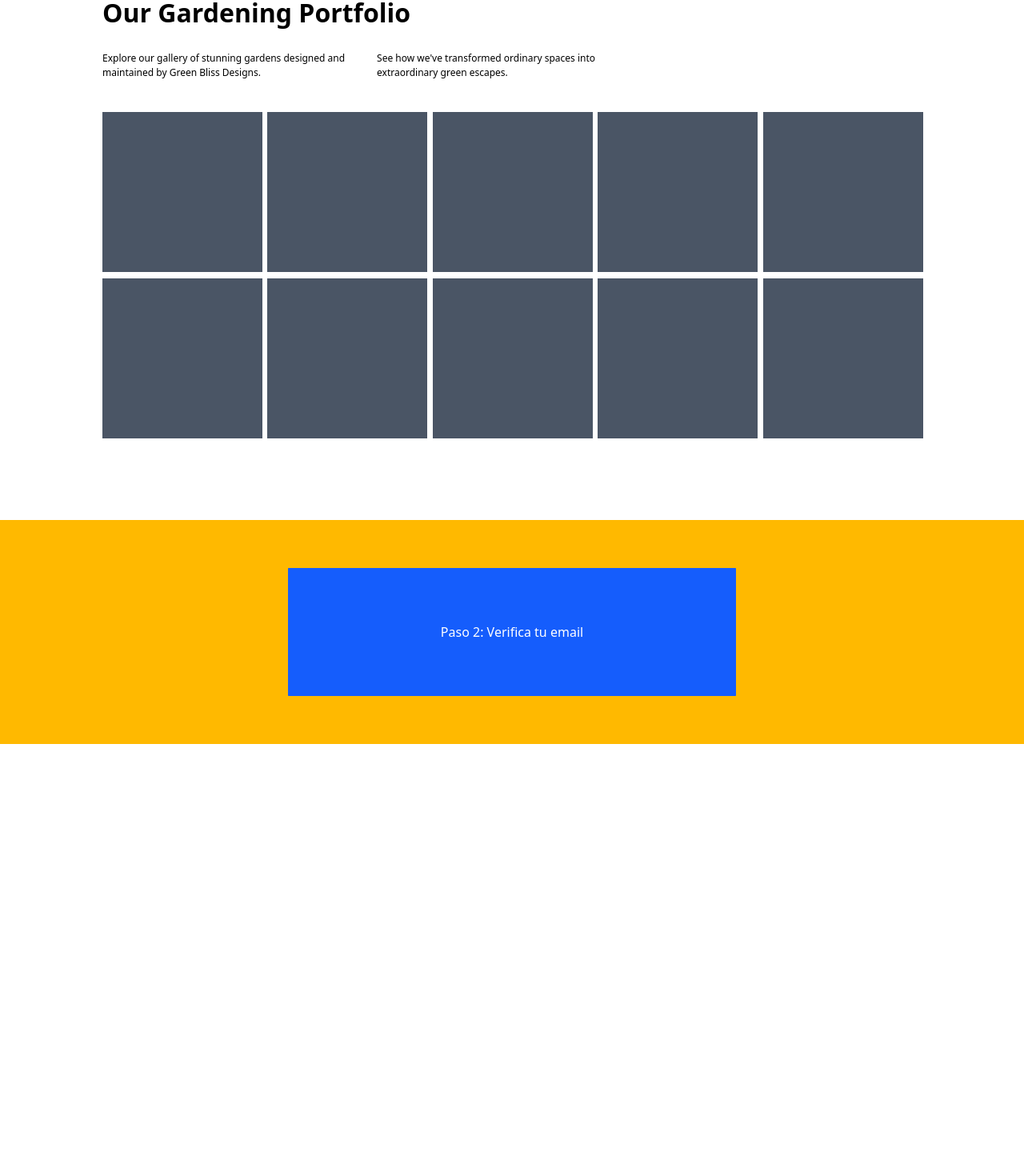
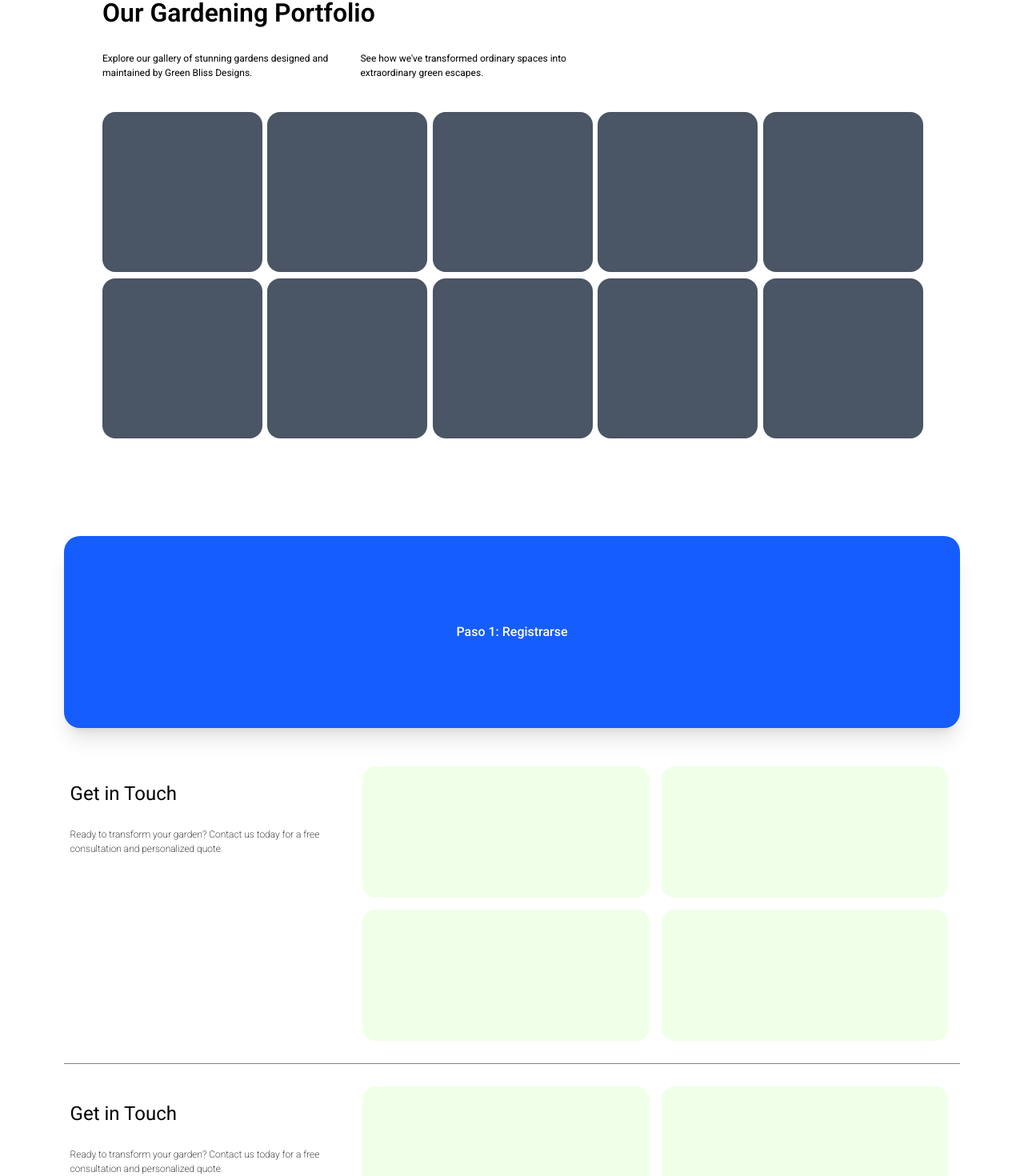
Before and after one commit to Bofi1/react-landscaping, a React (Vite) app: page / in a window 1280 px wide. Shown: the part 1630-3100 px from the top of the page at 80% size. Before the commit the page ends 2820 px from the top, so only its background shows below. Built offline with nearby package versions, Linux system fonts and the light colour scheme.

Commit message:
fifth page

```diff
--- a/src/App.jsx
+++ b/src/App.jsx
@@ -3,6 +3,7 @@ import FirstPage from "./pages/FirstPage";
 import SecondPage from "./pages/SecondPage";
 import ThirdPage from "./pages/ThirdPage";
 import FourthPage from "./pages/FourthPage";
+import FifthPage from "./pages/FifthPage";
 
 function App() {
   return (
@@ -12,6 +13,8 @@ function App() {
       <SecondPage />
       <ThirdPage />
       <FourthPage />
+      <FifthPage />
+      <FifthPage />
     </>
   );
 }
--- a/src/components/NavBar.jsx
+++ b/src/components/NavBar.jsx
@@ -3,7 +3,7 @@ import arrow from "../img/arrow.svg";
 function NavBar() {
   return (
     <div className="flex w-[100%] bg-white justify-center absolute top-0">
-      <nav className="w-[1280rem] flex  justify-between items-center font-['Roboto'] py-[18rem]">
+      <nav className="w-[1400rem] flex  justify-between items-center font-['Roboto'] py-[18rem]">
         <ul className="flex ">
           <li className="mr-[25rem] text-[15rem]">Home</li>
           <li className="mr-[25rem] text-[15rem]">Services</li>
--- a/src/components/comentarios.jsx
+++ b/src/components/comentarios.jsx
@@ -22,7 +22,7 @@ const FadeOneByOne = () => {
         setCurrentIndex((prev) => (prev + 1) % contents.length);
         setFade(true); // inicia el fade in
       }, 500);
-    }, 2500);
+    }, 3500);
 
     return () => clearInterval(interval);
   }, []);
@@ -32,7 +32,7 @@ const FadeOneByOne = () => {
       {contents.map((text, i) => (
         <div
           key={i}
-          className={`w-[700rem] h-[200rem] bg-blue-600 rounded-2xl text-white text-center flex items-center justify-center absolute transition-opacity duration-500 px-4 text-[20rem] font-medium ${
+          className={`w-[1400rem] h-[300rem] bg-blue-600 rounded-[20px] text-white shadow-xl text-center flex items-center justify-center absolute transition-opacity duration-500 px-4 text-[20rem] font-medium ${
             i === currentIndex
               ? fade
                 ? "opacity-100"
--- a/src/index.css
+++ b/src/index.css
@@ -7,5 +7,6 @@ html {
 @media (max-width: 1680px) {
   html {
     font-size: 0.8px;
+    font-family: "Roboto";
   }
 }
--- /dev/null
+++ b/src/pages/FifthPage.jsx
@@ -0,0 +1,35 @@
+function FifthPage() {
+  return (
+    <div className="flex h-[50vh] justify-center">
+      <div className="w-[1400rem] flex justify-center items-center border-b-[1rem] border-[gray]">
+        <div className=" w-[448rem] h-[448rem]">
+          <p className="text-[30rem] mb-[30rem] pt-[30rem]">Get in Touch</p>
+          <p className="text-[15rem] font-extralight">
+            Ready to transform your garden? Contact us today for a free
+            consultation and personalized quote.
+          </p>
+        </div>
+        <div className="w-[933rem] h-[448rem] grid grid-cols-2 grid-rows-2">
+          <div className="bg-[#F0FFE8] w-[448rem] h-[205rem] self-center justify-self-center rounded-[20rem]"></div>
+          <div className="bg-[#F0FFE8] w-[448rem] h-[205rem] self-center justify-self-center rounded-[20rem]"></div>
+          <div className="bg-[#F0FFE8] w-[448rem] h-[205rem] self-center justify-self-center rounded-[20rem]"></div>
+          <div className="bg-[#F0FFE8] w-[448rem] h-[205rem] self-center justify-self-center rounded-[20rem]"></div>
+        </div>
+
+        {/* <div className="bg-[#F0FFE8] w-[500rem] h-[250rem] self-center justify-self-center rounded-[20rem] px-[60rem] flex flex-col justify-center ">
+          <p className="text-[22rem] font-semibold mb-[20rem]">
+            General Inquieries
+          </p>
+          <p className="text-[18rem]">
+            info@greenblissdesigns.com <br /> +1 (555) 123-4567
+          </p>
+        </div>
+        <div className="bg-[#F0FFE8] w-[500rem] h-[250rem] self-center justify-self-center rounded-[20rem]"></div>
+        <div className="bg-[#F0FFE8] w-[500rem] h-[250rem] self-center justify-self-center rounded-[20rem]"></div>
+        <div className="bg-[#F0FFE8] w-[500rem] h-[250rem] self-center justify-self-center rounded-[20rem]"></div> */}
+      </div>
+    </div>
+  );
+}
+
+export default FifthPage;
--- a/src/pages/FirstPage.jsx
+++ b/src/pages/FirstPage.jsx
@@ -8,7 +8,7 @@ import Carrousel from "../components/carrousel";
 function FirstPage() {
   return (
     <div className="bg-[#fafff7] text-[20rem] h-[100vh] flex justify-center items-center font-['Roboto']">
-      <div className="w-[1280rem] min-w-[1000rem]  grid grid-cols-2 grid-row-1 justify-between items-center">
+      <div className="w-[1400rem] min-w-[1000rem]  grid grid-cols-2 grid-row-1 justify-between items-center">
         <div className=" inline-block mr-[70rem] ">
           <p className="text-[18rem] text-[#83c778] font-semibold">
             YOUR DREAM GARDEN AWAITS
--- a/src/pages/FourthPage.jsx
+++ b/src/pages/FourthPage.jsx
@@ -2,7 +2,7 @@ import FadeOneByOne from "../components/comentarios";
 
 function FourthPage() {
   return (
-    <div className="w-full h-[35vh]  flex justify-center items-center mt-[100rem] bg-amber-400">
+    <div className="w-full h-[35vh]  flex justify-center items-center mt-[100rem]">
       <FadeOneByOne />
     </div>
   );
--- a/src/pages/SecondPage.jsx
+++ b/src/pages/SecondPage.jsx
@@ -13,12 +13,12 @@ function SecondPage() {
         </div>
 
         <div className="grid grid-cols-3 grid-rows-2 text-[100px] justify-center items-center">
-          <div className="w-[320rem] h-[320rem] bg-[white] border-r-[1rem] border-b-[1rem] border-[#e5e5e5]"></div>
-          <div className="w-[320rem] h-[320rem] bg-[white] border-r-[1rem] border-b-[1rem] border-[#e5e5e5]"></div>
-          <div className="w-[320rem] h-[320rem] bg-[white] border-b-[1rem] border-[#e5e5e5]"></div>
+          <div className="w-[320rem] h-[320rem] bg-[white] border-r-[1px] border-b-[1px] border-[#e5e5e5]"></div>
+          <div className="w-[320rem] h-[320rem] bg-[white] border-r-[1px] border-b-[1px] border-[#e5e5e5]"></div>
+          <div className="w-[320rem] h-[320rem] bg-[white] border-b-[1px] border-[#e5e5e5]"></div>
 
-          <div className="w-[320rem] h-[320rem] bg-[white] border-r-[1rem] border-[#e5e5e5]"></div>
-          <div className="w-[320rem] h-[320rem] bg-[white] border-r-[1rem] border-[#e5e5e5]"></div>
+          <div className="w-[320rem] h-[320rem] bg-[white] border-r-[1px] border-[#e5e5e5]"></div>
+          <div className="w-[320rem] h-[320rem] bg-[white] border-r-[1px] border-[#e5e5e5]"></div>
           <div className="w-[320rem] h-[320rem] bg-[white] "></div>
         </div>
       </div>
--- a/src/pages/ThirdPage.jsx
+++ b/src/pages/ThirdPage.jsx
@@ -20,17 +20,17 @@ function ThirdPage() {
         </div>
       </div>
       <div className="w-[1280rem] grid grid-cols-5 grid-rows-2 gap-[10rem] mt-[50rem]">
-        <div className="w-[250rem] h-[250rem] bg-gray-600"></div>
-        <div className="w-[250rem] h-[250rem] bg-gray-600"></div>
-        <div className="w-[250rem] h-[250rem] bg-gray-600"></div>
-        <div className="w-[250rem] h-[250rem] bg-gray-600"></div>
-        <div className="w-[250rem] h-[250rem] bg-gray-600"></div>
+        <div className="w-[250rem] h-[250rem] bg-gray-600 rounded-[20rem]"></div>
+        <div className="w-[250rem] h-[250rem] bg-gray-600 rounded-[20rem]"></div>
+        <div className="w-[250rem] h-[250rem] bg-gray-600 rounded-[20rem]"></div>
+        <div className="w-[250rem] h-[250rem] bg-gray-600 rounded-[20rem]"></div>
+        <div className="w-[250rem] h-[250rem] bg-gray-600 rounded-[20rem]"></div>
 
-        <div className="w-[250rem] h-[250rem] bg-gray-600"></div>
-        <div className="w-[250rem] h-[250rem] bg-gray-600"></div>
-        <div className="w-[250rem] h-[250rem] bg-gray-600"></div>
-        <div className="w-[250rem] h-[250rem] bg-gray-600"></div>
-        <div className="w-[250rem] h-[250rem] bg-gray-600"></div>
+        <div className="w-[250rem] h-[250rem] bg-gray-600 rounded-[20rem]"></div>
+        <div className="w-[250rem] h-[250rem] bg-gray-600 rounded-[20rem]"></div>
+        <div className="w-[250rem] h-[250rem] bg-gray-600 rounded-[20rem]"></div>
+        <div className="w-[250rem] h-[250rem] bg-gray-600 rounded-[20rem]"></div>
+        <div className="w-[250rem] h-[250rem] bg-gray-600 rounded-[20rem]"></div>
       </div>
     </div>
   );
```
